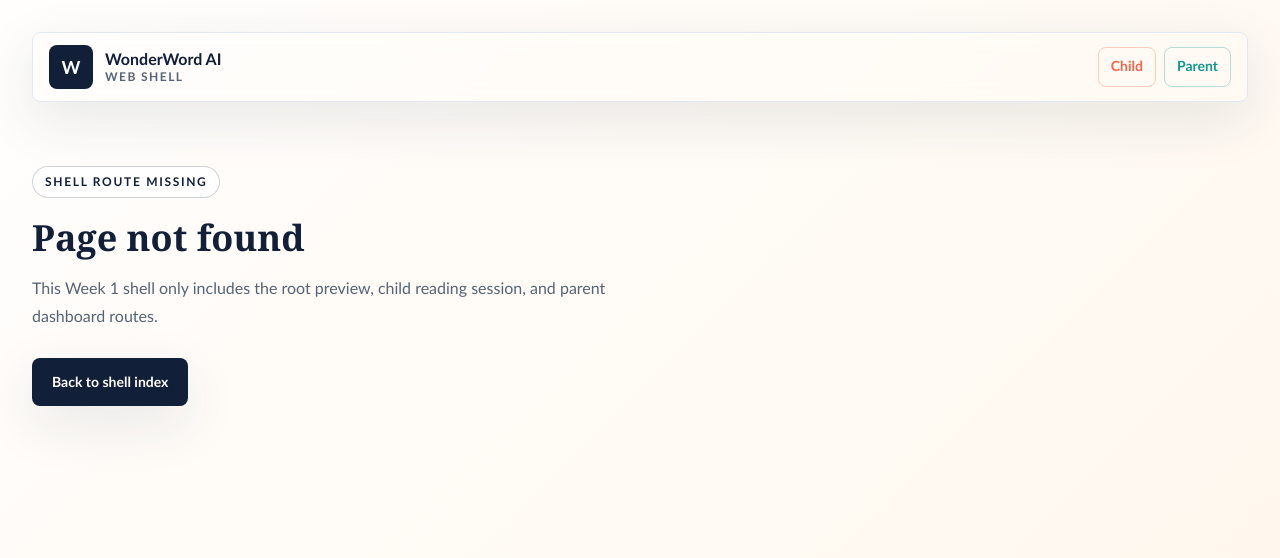
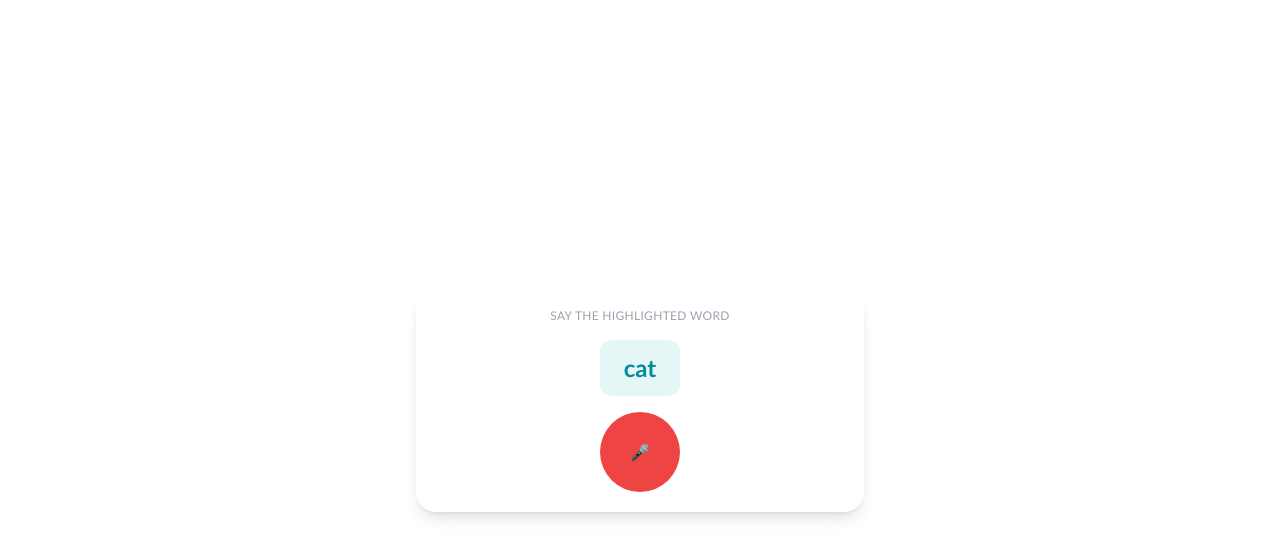
Before and after one commit to WonderWord-DEV-Team/WonderWordAI, a Next.js app in the folder apps/web/: page /dev-practice-tab-test in a window 1280 px wide. Before the commit this address had no page. Shown: the top 558 px of the page. Built offline with nearby package versions, Linux system fonts and the light colour scheme.

Commit message:
feat: add PracticeTabContent with Wav2Vec2 result handling

```diff
--- /dev/null
+++ b/apps/web/app/dev-practice-tab-test/page.tsx
@@ -0,0 +1,24 @@
+"use client";
+import PracticeTabContent from "@/components/child/PracticeTabContent";
+
+export default function PracticeTabTestPage() {
+  // Simulates the /detect-miscue response, alternating correct/incorrect for testing
+  let callCount = 0;
+
+  const mockRecordComplete = async () => {
+    callCount++;
+    await new Promise((resolve) => setTimeout(resolve, 800)); // simulate network delay
+
+    return callCount % 2 === 0
+      ? { phonemes: ["k", "æ", "t"], similarity: 0.42, confidence: false }
+      : { phonemes: ["k", "æ", "t"], similarity: 0.8542, confidence: true };
+  };
+
+  return (
+    <div className="min-h-screen bg-white flex items-center justify-center p-8">
+      <div className="w-full max-w-md bg-white rounded-[20px] shadow-lg p-5">
+        <PracticeTabContent word="cat" onRecordComplete={mockRecordComplete} />
+      </div>
+    </div>
+  );
+}
--- /dev/null
+++ b/apps/web/components/child/PracticeTabContent.tsx
@@ -0,0 +1,86 @@
+"use client";
+
+import { useState } from "react";
+
+type Wav2VecResult = {
+  phonemes: string[];
+  similarity: number;
+  confidence: boolean;
+};
+
+type PracticeTabContentProps = {
+  word: string;
+  onRecordComplete?: () => Promise<Wav2VecResult>;
+};
+
+export default function PracticeTabContent({
+  word,
+  onRecordComplete,
+}: PracticeTabContentProps) {
+  const [isListening, setIsListening] = useState(false);
+  const [result, setResult] = useState<Wav2VecResult | null>(null);
+
+  const handleRecordToggle = async () => {
+    if (isListening) {
+      setIsListening(false);
+      if (onRecordComplete) {
+        const res = await onRecordComplete();
+        setResult(res);
+      }
+    } else {
+      setIsListening(true);
+      setResult(null);
+    }
+  };
+
+  return (
+    <div className="flex flex-col items-center gap-4">
+      <p className="text-xs text-gray-400 uppercase tracking-wide">
+        Say the highlighted word
+      </p>
+      <div className="bg-[#E6F5F6] rounded-xl px-6 py-3">
+        <p className="text-2xl font-bold text-[#008C9A]">{word}</p>
+      </div>
+
+      <button
+        aria-label={isListening ? "Stop recording" : "Start recording"}
+        onClick={handleRecordToggle}
+        className="relative w-20 h-20 min-h-[48px] flex items-center justify-center"
+      >
+        {isListening && (
+          <span className="absolute inline-flex h-full w-full rounded-full bg-red-400 opacity-75 animate-ping" />
+        )}
+        <span className="relative w-20 h-20 bg-red-500 rounded-full active:scale-95 transition flex items-center justify-center text-white">
+          🎤
+        </span>
+      </button>
+
+      {isListening && <p className="text-sm text-gray-500">Listening...</p>}
+
+      {result && (
+        <div
+          className={`w-full rounded-xl px-4 py-3 flex items-center gap-3 ${
+            result.confidence ? "bg-green-50" : "bg-red-50"
+          }`}
+        >
+          <span
+            className={`w-8 h-8 min-h-[32px] rounded-full flex items-center justify-center text-white text-sm font-bold ${
+              result.confidence ? "bg-green-500" : "bg-red-500"
+            }`}
+          >
+            {result.confidence ? "✓" : "✕"}
+          </span>
+          <div>
+            <p className="text-sm font-semibold text-gray-800">
+              {result.confidence ? "Correct!" : "Try again"}
+            </p>
+            <p className="text-xs text-gray-500">
+              Similarity: {(result.similarity * 100).toFixed(0)}% · Phonemes:{" "}
+              {result.phonemes.join(" · ")}
+            </p>
+          </div>
+        </div>
+      )}
+    </div>
+  );
+}
```
